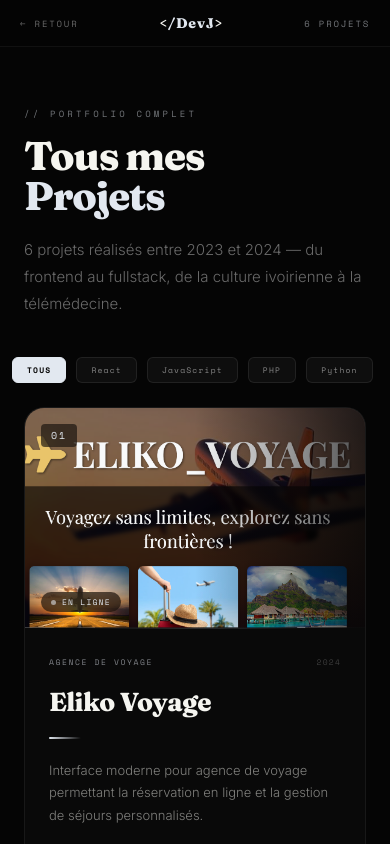
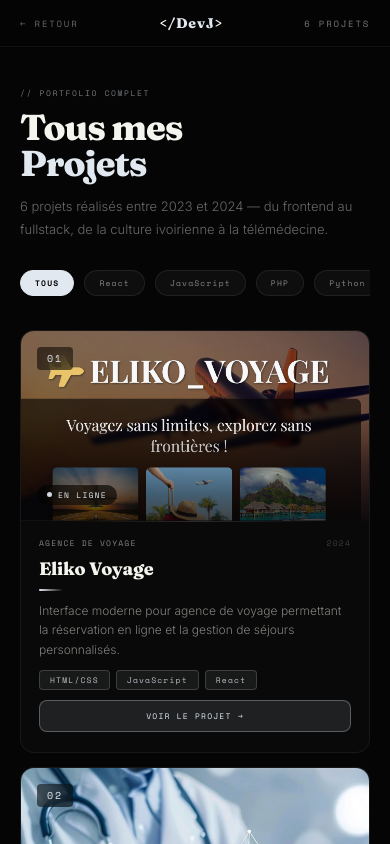
Before and after one commit to DevJ-58/devJ-portfolio_v2, a React (Vite) app: page /projets in a window 390 px wide. Shown: the top 844 px of the page. Built offline with nearby package versions, Linux system fonts and the light colour scheme; no server answers.

Commit message:
update themes

```diff
--- a/src/composants/ProjetsFull.jsx
+++ b/src/composants/ProjetsFull.jsx
@@ -151,7 +151,7 @@ export default function ProjetsFull() {
 
       {/* HEADER */}
       <div style={{
-        padding: isMobile ? '60px 24px 40px' : '80px 60px 60px',
+        padding: isMobile ? '40px 20px 28px' : '80px 60px 60px',
         position: 'relative', overflow: 'hidden',
       }}>
         <div style={{
@@ -167,15 +167,15 @@ export default function ProjetsFull() {
 
         <div style={{ position: 'relative', zIndex: 2 }}>
           <div style={{
-            fontFamily: 'Space Mono, monospace', fontSize: 9,
-            color: `rgba(${aRgb},0.5)`, letterSpacing: '0.35em',
-            marginBottom: 16,
+            fontFamily: 'Space Mono, monospace', fontSize: isMobile ? 8 : 9,
+            color: `rgba(${aRgb},0.5)`, letterSpacing: isMobile ? '0.2em' : '0.35em',
+            marginBottom: isMobile ? 10 : 16,
           }}>// PORTFOLIO COMPLET</div>
 
           <h1 style={{
             fontFamily: 'Fraunces, serif', fontWeight: 800,
-            fontSize: isMobile ? 40 : 72,
-            lineHeight: 1, margin: '0 0 20px',
+            fontSize: isMobile ? 36 : 72,
+            lineHeight: 1, margin: isMobile ? '0 0 14px' : '0 0 20px',
             letterSpacing: '-0.03em',
           }}>
             Tous mes<br />
@@ -184,8 +184,8 @@ export default function ProjetsFull() {
 
           <p style={{
             fontFamily: 'Inter, sans-serif', fontWeight: 300,
-            fontSize: 15, color: 'rgba(255,255,255,0.4)',
-            maxWidth: 500, lineHeight: 1.8, margin: 0,
+            fontSize: isMobile ? 13 : 15, color: 'rgba(255,255,255,0.4)',
+            maxWidth: isMobile ? '100%' : 500, lineHeight: 1.8, margin: 0,
           }}>
             6 projets réalisés entre 2023 et 2024 — du frontend au fullstack, de la culture ivoirienne à la télémédecine.
           </p>
@@ -194,9 +194,9 @@ export default function ProjetsFull() {
 
       {/* FILTRES */}
       <div style={{
-        padding: isMobile ? '0 12px 18px' : '0 60px 48px',
+        padding: isMobile ? '0 20px 28px' : '0 60px 48px',
       }}>
-        <div className="filtres-scroll" style={{ display: 'flex', gap: 10, overflowX: isMobile ? 'auto' : 'visible', paddingBottom: isMobile ? 6 : 0, WebkitOverflowScrolling: isMobile ? 'touch' : 'auto' }}>
+        <div className="filtres-scroll" style={{ display: 'flex', gap: 10, overflowX: isMobile ? 'auto' : 'visible', paddingBottom: isMobile ? 6 : 0, WebkitOverflowScrolling: isMobile ? 'touch' : 'auto', msOverflowStyle: isMobile ? 'none' : undefined, scrollbarWidth: isMobile ? 'none' : undefined, flexWrap: isMobile ? 'nowrap' : 'wrap' }}>
           {FILTRES.map(f => (
             <button key={f} onClick={() => setFiltre(f)} style={{
               padding: isMobile ? '6px 14px' : '8px 20px',
@@ -206,18 +206,18 @@ export default function ProjetsFull() {
                 : '1px solid rgba(255,255,255,0.08)',
               color: filtre === f ? '#050505' : 'rgba(255,255,255,0.5)',
               fontFamily: 'Space Mono, monospace', fontSize: isMobile ? 8 : 9,
-              letterSpacing: '0.15em', borderRadius: 6,
+              letterSpacing: '0.15em', borderRadius: isMobile ? 20 : 6,
               cursor: 'pointer',
               fontWeight: filtre === f ? 700 : 400,
               transition: 'all 0.2s',
-              flex: isMobile ? '0 0 auto' : undefined,
+              flexShrink: isMobile ? 0 : undefined,
             }}>{f}</button>
           ))}
         </div>
       </div>
 
       {/* GRILLE PROJETS — layout alterné magazine */}
-      <div style={{ padding: isMobile ? '0 24px 80px' : '0 60px 100px' }}>
+      <div style={{ padding: isMobile ? '0 20px 60px' : '0 60px 100px' }}>
         {projetsFiltres.map((p, idx) => {
           const isSurvol = survol === p.num
           const isGrand = idx === 0 || (idx % 5 === 0)
@@ -226,7 +226,7 @@ export default function ProjetsFull() {
             <div
               key={p.num}
               style={{
-                marginBottom: isMobile ? 20 : 24,
+                marginBottom: isMobile ? 14 : 24,
                 animation: `fadeInUp 0.5s ease ${idx * 0.07}s both`,
               }}
             >
@@ -235,31 +235,28 @@ export default function ProjetsFull() {
                 onMouseLeave={() => setSurvol(null)}
                 style={{
                   display: 'grid',
-                  gridTemplateColumns: isMobile
-                    ? '1fr'
-                    : isGrand
-                      ? (idx % 2 === 0 ? '55% 45%' : '45% 55%')
-                      : '1fr 1fr',
-                  minHeight: isGrand ? (isMobile ? 'auto' : 420) : (isMobile ? 'auto' : 260),
-                  borderRadius: 20,
+                  gridTemplateColumns: isMobile ? '1fr' : (isGrand ? (idx % 2 === 0 ? '55% 45%' : '45% 55%') : '1fr 1fr'),
+                    minHeight: isMobile ? 'auto' : (isGrand ? 420 : 260),
+                    borderRadius: isMobile ? 14 : 20,
                   overflow: 'hidden',
                   border: isSurvol
                     ? `1px solid rgba(${aRgb},0.4)`
                     : '1px solid rgba(255,255,255,0.06)',
                   background: 'rgba(255,255,255,0.02)',
                   transition: 'border-color 0.3s, transform 0.3s, box-shadow 0.3s',
-                  transform: isSurvol ? 'translateY(-4px)' : 'translateY(0)',
-                  boxShadow: isSurvol
-                    ? `0 20px 60px rgba(0,0,0,0.4), 0 0 0 1px rgba(${aRgb},0.1)`
-                    : 'none',
+                    transform: (!isMobile && isSurvol) ? 'translateY(-4px)' : 'translateY(0)',
+                    boxShadow: (!isMobile && isSurvol)
+                      ? `0 20px 60px rgba(0,0,0,0.4), 0 0 0 1px rgba(${aRgb},0.1)`
+                      : 'none',
                   cursor: 'default',
                 }}
               >
                 <div style={{
                   position: 'relative',
                   overflow: 'hidden',
-                  order: (!isMobile && idx % 2 !== 0) ? 2 : 1,
-                  minHeight: isMobile ? 220 : 'auto',
+                    order: isMobile ? 1 : ((!isMobile && idx % 2 !== 0) ? 2 : 1),
+                    minHeight: isMobile ? 190 : 'auto',
+                    maxHeight: isMobile ? 210 : 'none',
                 }}>
                   <img src={p.img} alt={p.titre}
                     style={{
@@ -276,10 +273,12 @@ export default function ProjetsFull() {
                   />
                   <div style={{
                     position: 'absolute', inset: 0,
-                    background: idx % 2 === 0
-                      ? 'linear-gradient(to right, transparent 50%, rgba(5,5,5,0.7) 100%)'
-                      : 'linear-gradient(to left, transparent 50%, rgba(5,5,5,0.7) 100%)',
-                    opacity: isSurvol ? 0.6 : 1,
+                    background: isMobile
+                      ? 'linear-gradient(to top, rgba(5,5,5,0.75) 0%, transparent 55%)'
+                      : (idx % 2 === 0
+                        ? 'linear-gradient(to right, transparent 50%, rgba(5,5,5,0.7) 100%)'
+                        : 'linear-gradient(to left, transparent 50%, rgba(5,5,5,0.7) 100%)'),
+                    opacity: isMobile ? 1 : (isSurvol ? 0.6 : 1),
                     transition: 'opacity 0.3s',
                   }} />
 
@@ -312,10 +311,10 @@ export default function ProjetsFull() {
                 </div>
 
                 <div style={{
-                  padding: isMobile ? '28px 24px' : isGrand ? '48px 52px' : '32px 40px',
+                  padding: isMobile ? '16px 18px 20px' : isGrand ? '48px 52px' : '32px 40px',
                   display: 'flex', flexDirection: 'column',
-                  justifyContent: 'center', gap: isGrand ? 20 : 14,
-                  order: (!isMobile && idx % 2 !== 0) ? 1 : 2,
+                  justifyContent: 'center', gap: isMobile ? 10 : (isGrand ? 20 : 14),
+                  order: isMobile ? 2 : ((!isMobile && idx % 2 !== 0) ? 1 : 2),
                   position: 'relative',
                 }}>
                   <div style={{
@@ -329,8 +328,8 @@ export default function ProjetsFull() {
                     alignItems: 'center',
                   }}>
                     <div style={{
-                      fontFamily: 'Space Mono, monospace', fontSize: 8,
-                      color: `rgba(${aRgb},0.55)`, letterSpacing: '0.2em',
+                      fontFamily: 'Space Mono, monospace', fontSize: isMobile ? 8 : 8,
+                      color: `rgba(${aRgb},0.55)`, letterSpacing: isMobile ? '0.15em' : '0.2em',
                       textTransform: 'uppercase',
                     }}>{p.categorie}</div>
                     <div style={{
@@ -341,13 +340,13 @@ export default function ProjetsFull() {
 
                   <h2 style={{
                     fontFamily: 'Fraunces, serif', fontWeight: 800,
-                    fontSize: isGrand ? (isMobile ? 26 : 36) : (isMobile ? 20 : 24),
+                    fontSize: isMobile ? 18 : (isGrand ? 36 : 24),
                     color: '#F5F5F0', margin: 0, lineHeight: 1.1,
-                    letterSpacing: '-0.02em',
+                    letterSpacing: isMobile ? '-0.01em' : '-0.02em',
                   }}>{p.titre}</h2>
 
                   <div style={{
-                    width: isSurvol ? 60 : 32, height: 2,
+                    width: isMobile ? (isSurvol ? 40 : 24) : (isSurvol ? 60 : 32), height: 2,
                     background: `linear-gradient(90deg, ${a}, transparent)`,
                     borderRadius: 2,
                     transition: 'width 0.3s',
@@ -355,17 +354,21 @@ export default function ProjetsFull() {
 
                   <p style={{
                     fontFamily: 'Inter, sans-serif', fontWeight: 300,
-                    fontSize: 13, color: 'rgba(245,245,240,0.5)',
-                    lineHeight: 1.75, margin: 0,
+                    fontSize: isMobile ? 12 : 13, color: 'rgba(245,245,240,0.5)',
+                    lineHeight: isMobile ? 1.65 : 1.75, margin: 0,
+                    display: isMobile ? '-webkit-box' : undefined,
+                    WebkitLineClamp: isMobile ? 3 : undefined,
+                    WebkitBoxOrient: isMobile ? 'vertical' : undefined,
+                    overflow: isMobile ? 'hidden' : undefined,
                   }}>{p.desc}</p>
 
-                  <div style={{ display: 'flex', flexWrap: 'wrap', gap: 8 }}>
+                  <div style={{ display: 'flex', flexWrap: 'wrap', gap: isMobile ? 6 : 8 }}>
                     {p.tags.map(t => (
                       <span key={t} style={{
                         background: `rgba(${aRgb},0.07)`,
                         border: `1px solid rgba(${aRgb},0.18)`,
                         color: `rgba(${aRgb},0.8)`,
-                        padding: '4px 12px', fontSize: 8,
+                        padding: isMobile ? '3px 10px' : '4px 12px', fontSize: isMobile ? 8 : 8,
                         letterSpacing: '0.15em', borderRadius: 4,
                         fontFamily: 'Space Mono, monospace',
                       }}>{t}</span>
@@ -374,16 +377,17 @@ export default function ProjetsFull() {
 
                   {p.lien ? (
                     <a href={p.lien} target="_blank" rel="noopener" style={{
-                      display: 'inline-flex', alignItems: 'center', justifyContent: isMobile ? 'center' : 'flex-start', gap: 8,
-                      background: isSurvol ? a : `rgba(${aRgb},0.1)`,
+                      display: 'inline-flex', alignItems: 'center', gap: 8,
+                      background: isMobile ? `rgba(${aRgb},0.1)` : (isSurvol ? a : `rgba(${aRgb},0.1)`),
                       border: `1px solid rgba(${aRgb},0.3)`,
-                      color: isSurvol ? '#050505' : a,
-                      fontFamily: 'Space Mono, monospace', fontSize: isMobile ? 9 : 9,
-                      letterSpacing: '0.15em', padding: isMobile ? '12px 16px' : '10px 20px',
+                      color: isMobile ? a : (isSurvol ? '#050505' : a),
+                      fontFamily: 'Space Mono, monospace', fontSize: isMobile ? 8 : 9,
+                      letterSpacing: '0.15em', padding: isMobile ? '9px 16px' : '10px 20px',
                       borderRadius: 8, textDecoration: 'none',
                       width: isMobile ? '100%' : 'fit-content',
+                      justifyContent: isMobile ? 'center' : 'flex-start',
                       transition: 'background 0.25s, color 0.25s',
-                      fontWeight: isSurvol ? 700 : 400,
+                      fontWeight: isMobile ? 400 : (isSurvol ? 700 : 400),
                     }}>
                       VOIR LE PROJET →
                     </a>
@@ -393,9 +397,9 @@ export default function ProjetsFull() {
                       background: 'rgba(255,255,255,0.04)',
                       border: '1px solid rgba(255,255,255,0.08)',
                       color: 'rgba(255,255,255,0.2)',
-                      fontFamily: 'Space Mono, monospace', fontSize: 9,
-                      letterSpacing: '0.15em', padding: '10px 20px',
-                      borderRadius: 8, width: 'fit-content',
+                      fontFamily: 'Space Mono, monospace', fontSize: isMobile ? 8 : 9,
+                      letterSpacing: '0.15em', padding: isMobile ? '9px 16px' : '10px 20px',
+                      borderRadius: 8, width: isMobile ? '100%' : 'fit-content', justifyContent: isMobile ? 'center' : 'flex-start',
                     }}>
                       PROJET PRIVÉ
                     </div>
@@ -410,12 +414,13 @@ export default function ProjetsFull() {
       {/* FOOTER MINIMAL */}
       <div style={{
         borderTop: `1px solid rgba(${aRgb},0.08)`,
-        padding: isMobile ? '32px 24px' : '40px 60px',
+        padding: isMobile ? '24px 20px' : '40px 60px',
         display: 'flex', justifyContent: 'space-between',
-        alignItems: 'center', flexWrap: 'wrap', gap: 16,
+        flexDirection: isMobile ? 'column' : 'row',
+        alignItems: 'center', flexWrap: 'wrap', gap: isMobile ? 12 : 16,
       }}>
         <div style={{
-          fontFamily: 'Space Mono, monospace', fontSize: 9,
+          fontFamily: 'Space Mono, monospace', fontSize: isMobile ? 8 : 9,
           color: `rgba(${aRgb},0.35)`, letterSpacing: '0.2em',
         }}>
           {new Date().getFullYear()} · FRÉJUS KOUADIO
@@ -424,10 +429,11 @@ export default function ProjetsFull() {
           display: 'flex', alignItems: 'center', gap: 8,
           background: `rgba(${aRgb},0.08)`,
           border: `1px solid rgba(${aRgb},0.2)`,
-          color: a, padding: '10px 24px',
-          fontFamily: 'Space Mono, monospace', fontSize: 9,
+          color: a, padding: isMobile ? '12px 20px' : '10px 24px',
+          fontFamily: 'Space Mono, monospace', fontSize: isMobile ? 8 : 9,
           letterSpacing: '0.18em', borderRadius: 8,
           cursor: 'pointer', transition: 'background 0.2s',
+          width: isMobile ? '100%' : 'auto', justifyContent: isMobile ? 'center' : 'flex-start',
         }}
           onMouseEnter={e => e.currentTarget.style.background = `rgba(${aRgb},0.15)`}
           onMouseLeave={e => e.currentTarget.style.background = `rgba(${aRgb},0.08)`}
--- a/src/donnees/themes.js
+++ b/src/donnees/themes.js
@@ -2,6 +2,7 @@ const themes = {
   blanc: {
     id: 'blanc',
     label: 'WHITE',
+    nom: 'Blanc',
     accent: '#e2e8f0',
     accentFonce: '#cbd5e1',
     accentRgb: '226,232,240',
@@ -13,6 +14,7 @@ const themes = {
   vert: {
     id: 'vert',
     label: 'VERT',
+    nom: 'Vert',
     accent: '#10b981',
     accentFonce: '#059669',
     accentRgb: '16,185,129',
@@ -24,6 +26,7 @@ const themes = {
   rouge: {
     id: 'rouge',
     label: 'ROUGE',
+    nom: 'Rouge',
     accent: '#ef4444',
     accentFonce: '#dc2626',
     accentRgb: '239,68,68',
@@ -32,6 +35,42 @@ const themes = {
     texte: '#ffffff',
     grille: 'rgba(239,68,68,0.025)',
   },
+  orange: {
+    id: 'orange',
+    label: 'ORANGE FEU',
+    nom: 'Orange Feu',
+    accent: '#f97316',
+    accentFonce: '#ea580c',
+    accentRgb: '249,115,22',
+    fond: '#080400',
+    fondSecondaire: '#120600',
+    texte: '#ffffff',
+    grille: 'rgba(249,115,22,0.025)',
+  },
+  violet: {
+    id: 'violet',
+    label: 'VIOLET NÉON',
+    nom: 'Violet Néon',
+    accent: '#a855f7',
+    accentFonce: '#9333ea',
+    accentRgb: '168,85,247',
+    fond: '#050008',
+    fondSecondaire: '#110016',
+    texte: '#ffffff',
+    grille: 'rgba(168,85,247,0.025)',
+  },
+  rose: {
+    id: 'rose',
+    label: 'ROSE CYBER',
+    nom: 'Rose Cyber',
+    accent: '#ec4899',
+    accentFonce: '#db2777',
+    accentRgb: '236,72,153',
+    fond: '#080004',
+    fondSecondaire: '#14000c',
+    texte: '#ffffff',
+    grille: 'rgba(236,72,153,0.025)',
+  },
 }
 
 export default themes
--- a/src/pages/Accueil.jsx
+++ b/src/pages/Accueil.jsx
@@ -17,8 +17,11 @@ export default function Accueil() {
   const [prenom, setPrenom] = useState('')
   const [profil, setProfil] = useState(null)
   const [isMobile, setIsMobile] = useState(window.innerWidth < 768)
+  const [showThemeModal, setShowThemeModal] = useState(
+    () => !localStorage.getItem('devj-theme-chosen')
+  )
   const store = utiliserStore()
-  const { theme } = utiliserTheme()
+  const { theme, themes, changerTheme } = utiliserTheme()
   const a = theme.accent
   const aRgb = theme.accentRgb
   const navigate = useNavigate()
@@ -56,10 +59,18 @@ export default function Accueil() {
     navigate('/experience')
   }
 
+  function fermerModal(themeId) {
+    if (themeId) {
+      changerTheme(themeId)
+    }
+    localStorage.setItem('devj-theme-chosen', '1')
+    setShowThemeModal(false)
+  }
+
   return (
     <div className="min-h-screen flex items-center justify-center relative overflow-hidden" style={{ backgroundColor: theme.fond, backgroundImage: `linear-gradient(rgba(${aRgb},0.03) 1px, transparent 1px), linear-gradient(90deg, rgba(${aRgb},0.03) 1px, transparent 1px)`, backgroundSize: '60px 60px' }}>
 
-      <style>{`\n        @keyframes scanY { 0%{ top:0% } 100%{ top:100% } }\n        @keyframes scanOpacity { 0%{opacity:.2}50%{opacity:.8}100%{opacity:.2} }\n        @keyframes pulseRing { 0%{ transform: scale(1); opacity: .6 } 100%{ transform: scale(1.3); opacity: 0 } }\n      `}</style>
+      <style>{`\n        @import url('https://fonts.googleapis.com/css2?family=Fraunces:ital,opsz,wght@0,9..144,700;0,9..144,800;1,9..144,400&family=Inter:wght@300;400;500;600&family=Space+Mono:wght@400;700&display=swap');\n        @keyframes scanY { 0%{ top:0% } 100%{ top:100% } }\n        @keyframes scanOpacity { 0%{opacity:.2}50%{opacity:.8}100%{opacity:.2} }\n        @keyframes pulseRing { 0%{ transform: scale(1); opacity: .6 } 100%{ transform: scale(1.3); opacity: 0 } }\n      `}</style>
 
       {/* HUD corners */}
       <div className="absolute top-4 left-4 w-5 h-5 border-t border-l" style={{ borderColor: a }} />
@@ -226,6 +237,161 @@ export default function Accueil() {
         <Briefcase size={14} color={a} />
         <span style={{ fontFamily: 'Space Mono, monospace', fontSize: 10, letterSpacing: '0.18em', textTransform: 'uppercase' }}>Portfolio</span>
       </button>
+
+      {showThemeModal && (
+        <div style={{
+          position: 'fixed',
+          inset: 0,
+          zIndex: 9999,
+          background: 'rgba(0,0,0,0.85)',
+          backdropFilter: 'blur(12px)',
+          WebkitBackdropFilter: 'blur(12px)',
+          display: 'flex',
+          alignItems: 'center',
+          justifyContent: 'center',
+          padding: 24,
+        }}>
+          <div style={{
+            width: '100%',
+            maxWidth: 520,
+            background: 'rgba(8,8,8,0.95)',
+            border: '1px solid rgba(255,255,255,0.1)',
+            borderRadius: 24,
+            padding: isMobile ? '32px 24px' : '48px 40px',
+            backdropFilter: 'blur(24px)',
+            display: 'flex',
+            flexDirection: 'column',
+            gap: 32,
+            fontFamily: 'Inter, sans-serif',
+          }}>
+            <div style={{ textAlign: 'center' }}>
+              <div style={{
+                fontFamily: 'Space Mono, monospace',
+                fontSize: 10,
+                letterSpacing: '0.35em',
+                color: 'rgba(255,255,255,0.35)',
+                marginBottom: 16,
+              }}>
+                BIENVENUE SUR DEVJ PORTFOLIO
+              </div>
+              <h2 style={{
+                fontFamily: 'Fraunces, serif',
+                fontSize: isMobile ? 28 : 36,
+                fontWeight: 800,
+                color: '#fff',
+                margin: 0,
+                lineHeight: 1.1,
+              }}>
+                Choisis ton thème
+              </h2>
+              <p style={{
+                fontFamily: 'Inter, sans-serif',
+                fontSize: 14,
+                color: 'rgba(255,255,255,0.5)',
+                marginTop: 12,
+                lineHeight: 1.6,
+              }}>
+                Personnalise ton expérience avant d'explorer.
+                Tu pourras changer ça plus tard dans les paramètres.
+              </p>
+            </div>
+
+            <div style={{
+              display: 'grid',
+              gridTemplateColumns: 'repeat(2, 1fr)',
+              gap: 14,
+            }}>
+              {themes.map((t) => (
+                <button
+                  key={t.id}
+                  onClick={() => fermerModal(t.id)}
+                  style={{
+                    background: `rgba(${t.accentRgb},0.06)`,
+                    border: `1px solid rgba(${t.accentRgb},0.25)`,
+                    borderRadius: 16,
+                    padding: '20px 18px',
+                    cursor: 'pointer',
+                    display: 'flex',
+                    flexDirection: 'column',
+                    gap: 12,
+                    alignItems: 'flex-start',
+                    transition: 'all 0.2s',
+                    textAlign: 'left',
+                  }}
+                  onMouseEnter={e => {
+                    e.currentTarget.style.background =
+                      `rgba(${t.accentRgb},0.14)`
+                    e.currentTarget.style.borderColor = t.accent
+                    e.currentTarget.style.transform = 'translateY(-2px)'
+                  }}
+                  onMouseLeave={e => {
+                    e.currentTarget.style.background =
+                      `rgba(${t.accentRgb},0.06)`
+                    e.currentTarget.style.borderColor =
+                      `rgba(${t.accentRgb},0.25)`
+                    e.currentTarget.style.transform = 'translateY(0)'
+                  }}
+                >
+                  <div style={{
+                    display: 'flex',
+                    alignItems: 'center',
+                    gap: 10,
+                  }}>
+                    <div style={{
+                      width: 32,
+                      height: 32,
+                      borderRadius: '50%',
+                      background: t.accent,
+                      boxShadow: `0 0 16px rgba(${t.accentRgb},0.5)`,
+                      flexShrink: 0,
+                    }} />
+                    <div>
+                      <div style={{
+                        fontFamily: 'Syne, sans-serif',
+                        fontWeight: 700,
+                        fontSize: 15,
+                        color: '#fff',
+                      }}>{t.nom || t.label}</div>
+                      <div style={{
+                        fontFamily: 'Space Mono, monospace',
+                        fontSize: 9,
+                        color: t.accent,
+                        letterSpacing: '0.15em',
+                        marginTop: 2,
+                      }}>{t.accent}</div>
+                    </div>
+                  </div>
+                  <div style={{
+                    width: '100%',
+                    height: 6,
+                    borderRadius: 999,
+                    background: `linear-gradient(90deg,
+                      ${t.accent},
+                      rgba(${t.accentRgb},0.2))`,
+                  }} />
+                </button>
+              ))}
+            </div>
+
+            <button
+              onClick={() => fermerModal(null)}
+              style={{
+                background: 'transparent',
+                border: 'none',
+                color: 'rgba(255,255,255,0.3)',
+                fontFamily: 'Space Mono, monospace',
+                fontSize: 10,
+                letterSpacing: '0.2em',
+                cursor: 'pointer',
+                textAlign: 'center',
+                padding: '8px',
+              }}
+            >
+              PASSER — GARDER LE THÈME ACTUEL
+            </button>
+          </div>
+        </div>
+      )}
     </div>
   )
 }
--- a/src/store/utiliserTheme.js
+++ b/src/store/utiliserTheme.js
@@ -4,6 +4,7 @@ import themes from '@/donnees/themes'
 const utiliserTheme = create((set) => ({
   themeActif: 'blanc',
   theme: themes.blanc,
+  themes: Object.values(themes),
   changerTheme: (id) => set({
     themeActif: id,
     theme: themes[id]
```
